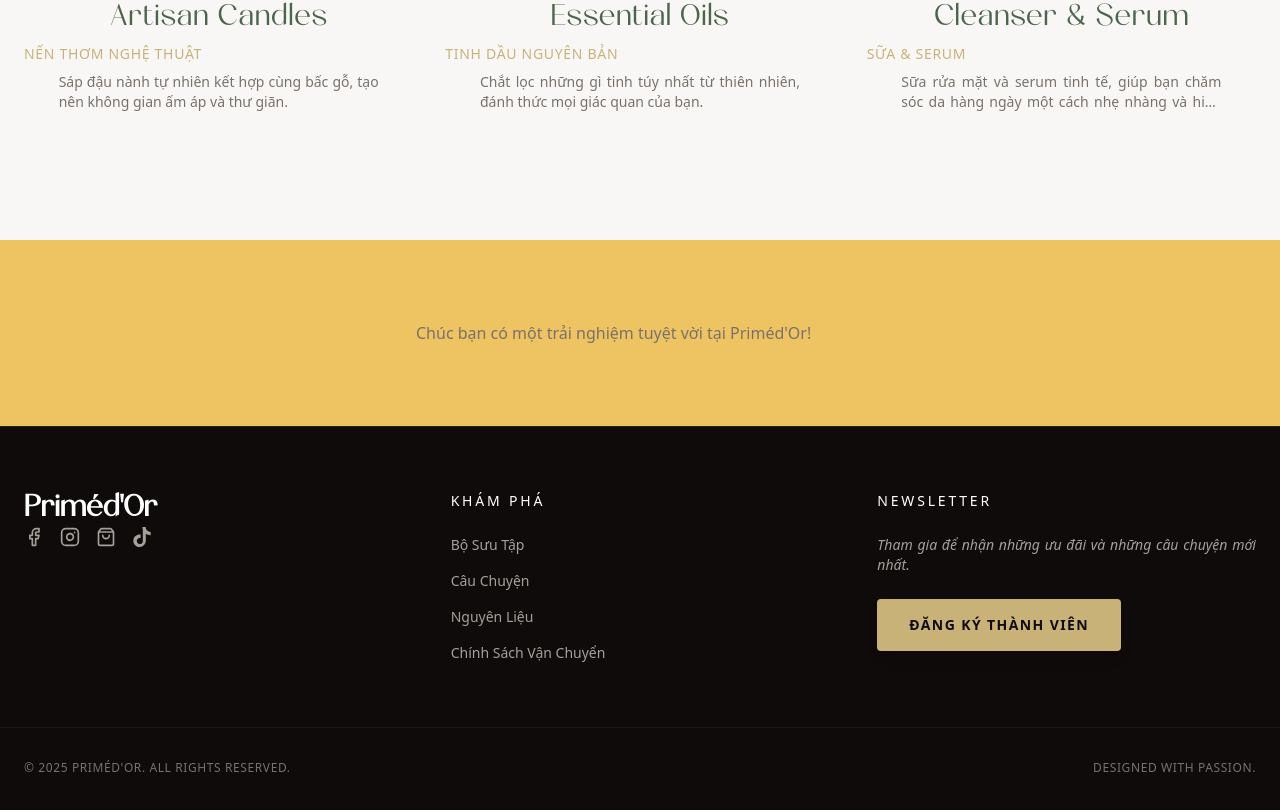
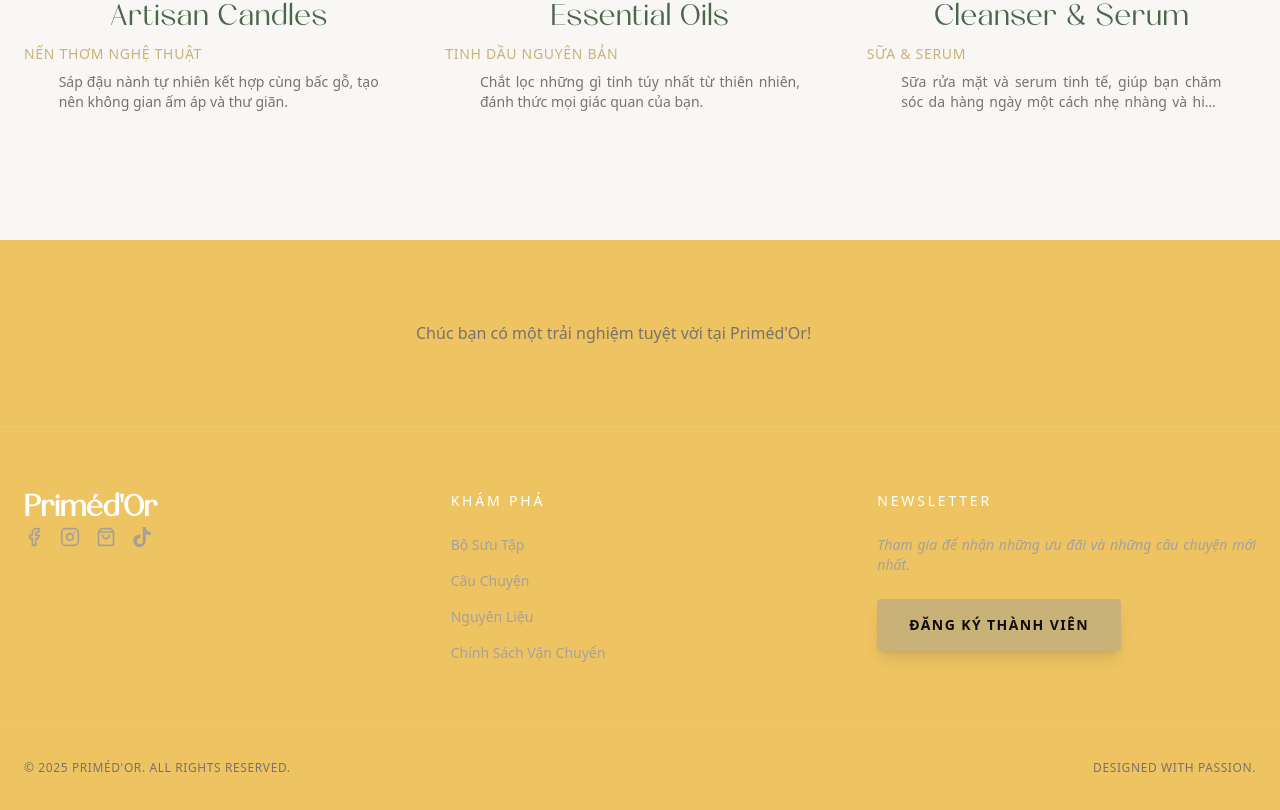
Before and after one commit to loliexplorer/primed-Or-landing, a Next.js app: page / in a window 1280 px wide. Shown: the part 3591-4401 px from the top of the page. Built offline with nearby package versions, Linux system fonts and the light colour scheme; a web font is replaced by a local one.

Commit message:
Update Footer background color to #EEC462

```diff
--- a/src/components/layout/footer.tsx
+++ b/src/components/layout/footer.tsx
@@ -4,7 +4,7 @@
 
 export function Footer() {
     return (
-        <footer className="bg-[#0E0B0A] text-[#F9F7F5] py-16 border-t border-white/10">
+        <footer className="bg-[#EEC462] text-[#F9F7F5] py-16 border-t border-white/10">
             <div className="container mx-auto px-6 grid grid-cols-1 md:grid-cols-3 gap-12">
                 {/* Brand Column */}
                 <div className="space-y-6">
```
